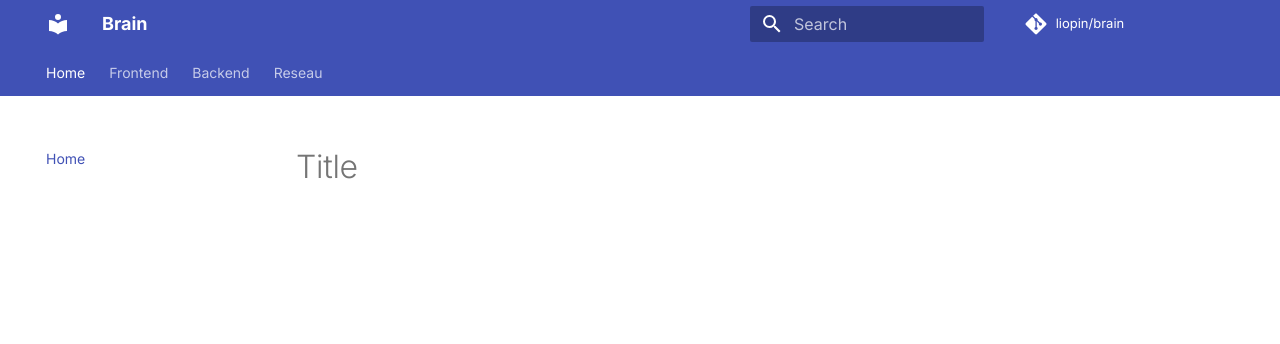
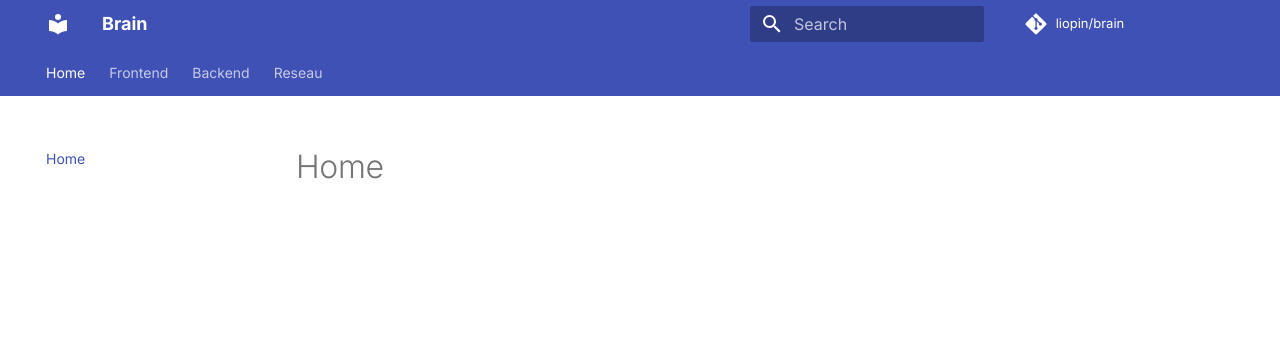
Before and after one commit to LionelPinheiroDuarte/brain, an MkDocs documentation site: the page built from docs/index.md, in a window 1280 px wide. Shown: the top 344 px of the page. Built offline with MkDocs 1.6.1 and Material for MkDocs 9.7.7, drawn with Linux system fonts in a browser that asks for light colours; comment, search, counter and statistics services are not loaded.

Commit message:
Change title

```diff
--- a/docs/index.md
+++ b/docs/index.md
@@ -1 +1 @@
-# Title
+# Home
```
